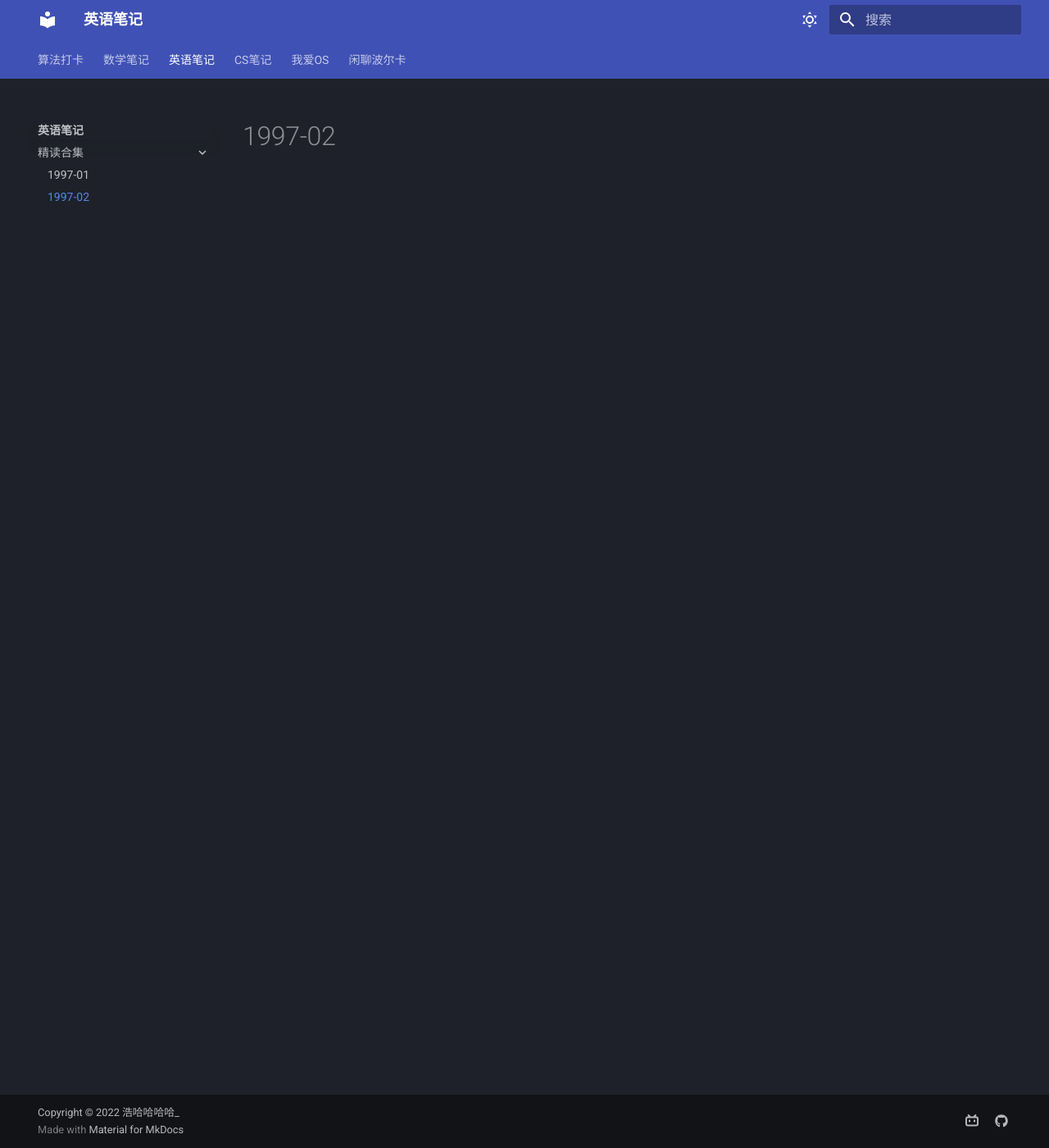
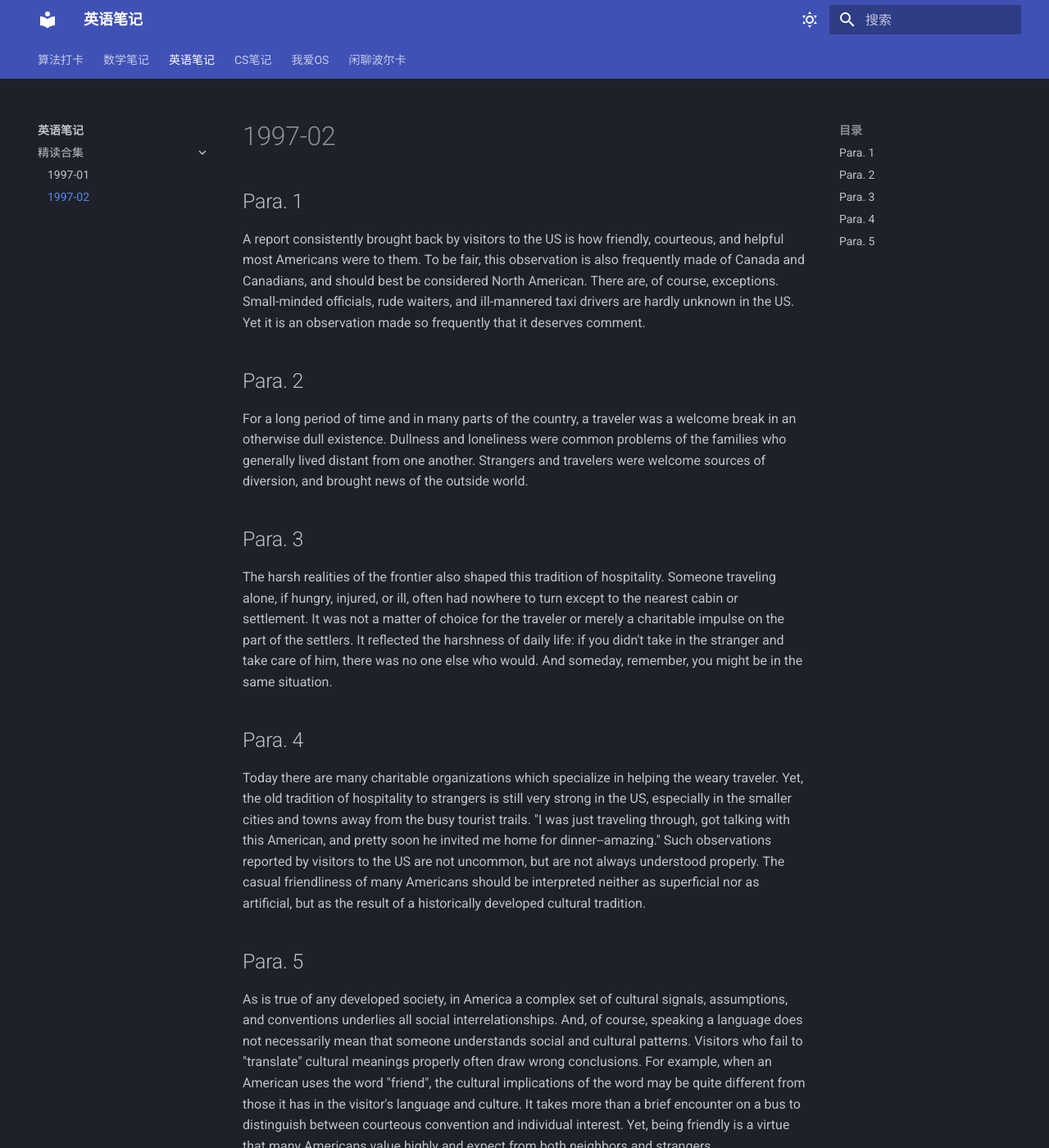
Before and after one commit to Haohahahaha/eng, an MkDocs documentation site: the page built from docs/1997-02.md, in a window 1280 px wide and 1400 px high. Shown: the whole window at 82% size. Built offline with MkDocs 1.6.1 and Material for MkDocs 9.7.7, drawn with Linux system fonts in a browser that asks for light colours; some of the changed text lies outside the part shown.

Commit message:
2023-01-24_19:57:18 update

```diff
--- a/docs/1997-02.md
+++ b/docs/1997-02.md
@@ -1 +1,21 @@
 # 1997-02
+
+## Para. 1
+
+A report consistently brought back by visitors to the US is how friendly, courteous, and helpful most Americans were to them. To be fair, this observation is also frequently made of Canada and Canadians, and should best be considered North American. There are, of course, exceptions. Small-minded officials, rude waiters, and ill-mannered taxi drivers are hardly unknown in the US. Yet it is an observation made so frequently that it deserves comment.
+
+## Para. 2
+
+For a long period of time and in many parts of the country, a traveler was a welcome break in an otherwise dull existence. Dullness and loneliness were common problems of the families who generally lived distant from one another. Strangers and travelers were welcome sources of diversion, and brought news of the outside world.
+
+## Para. 3
+
+The harsh realities of the frontier also shaped this tradition of hospitality. Someone traveling alone, if hungry, injured, or ill, often had nowhere to turn except to the nearest cabin or settlement. It was not a matter of choice for the traveler or merely a charitable impulse on the part of the settlers. It reflected the harshness of daily life: if you didn't take in the stranger and take care of him, there was no one else who would. And someday, remember, you might be in the same situation.
+
+## Para. 4
+
+Today there are many charitable organizations which specialize in helping the weary traveler. Yet, the old tradition of hospitality to strangers is still very strong in the US, especially in the smaller cities and towns away from the busy tourist trails. "I was just traveling through, got talking with this American, and pretty soon he invited me home for dinner--amazing." Such observations reported by visitors to the US are not uncommon, but are not always understood properly. The casual friendliness of many Americans should be interpreted neither as superficial nor as artificial, but as the result of a historically developed cultural tradition.
+
+## Para. 5
+
+As is true of any developed society, in America a complex set of cultural signals, assumptions, and conventions underlies all social interrelationships. And, of course, speaking a language does not necessarily mean that someone understands social and cultural patterns. Visitors who fail to "translate" cultural meanings properly often draw wrong conclusions. For example, when an American uses the word "friend", the cultural implications of the word may be quite different from those it has in the visitor's language and culture. It takes more than a brief encounter on a bus to distinguish between courteous convention and individual interest. Yet, being friendly is a virtue that many Americans value highly and expect from both neighbors and strangers.
```
